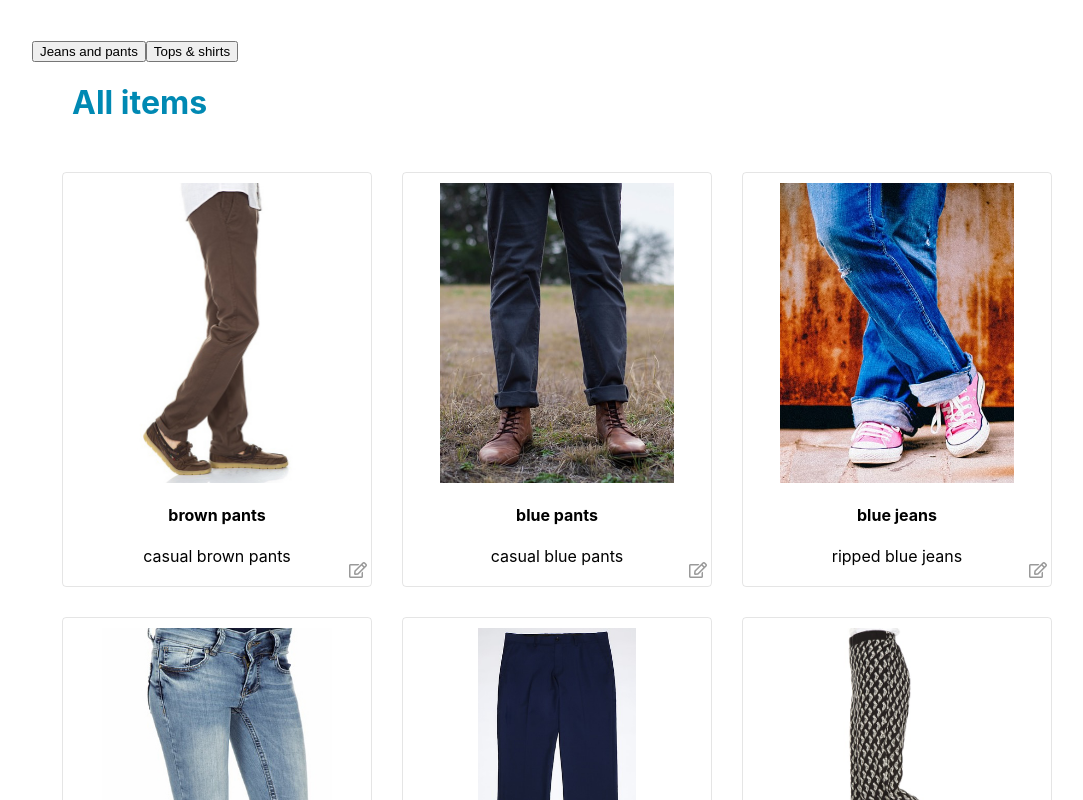
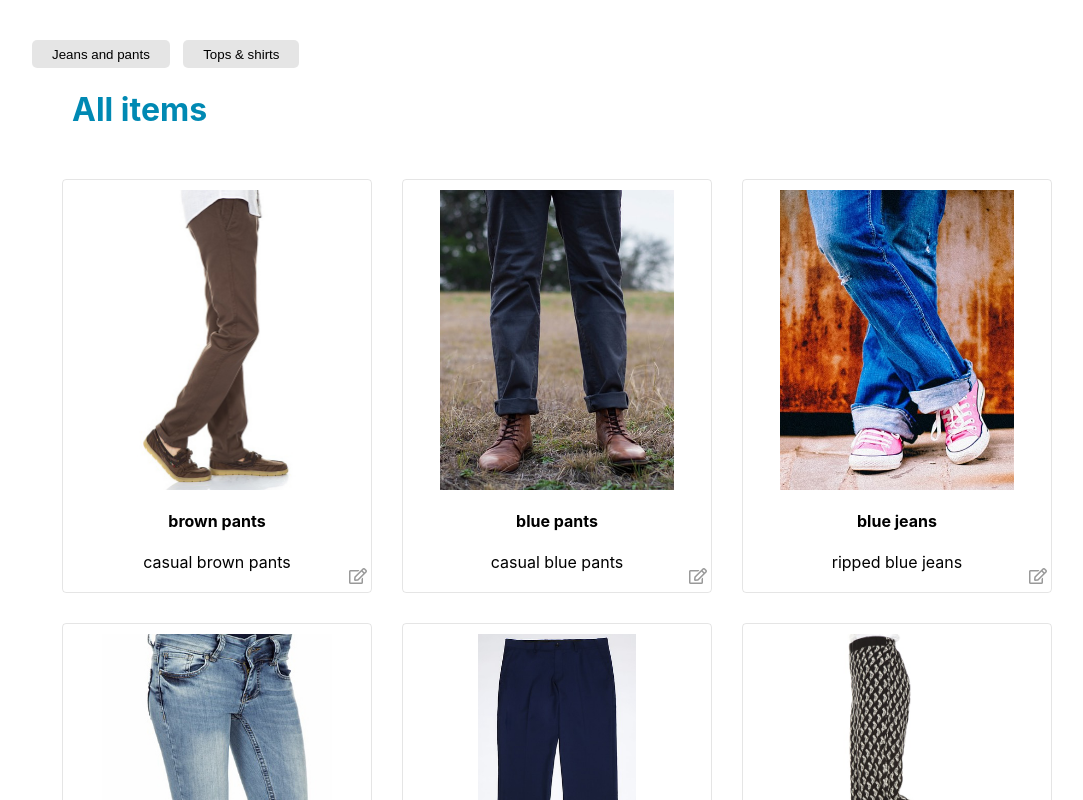
Before and after one commit to glucus/your-style-react, a React (Create React App) app: page / in a window 1280 px wide. Shown: the top 800 px of the page, without its empty margins (58-1141 px from the left). Built offline with nearby package versions, Linux system fonts and the light colour scheme.

Commit message:
edited CategoryTabs

```diff
--- /dev/null
+++ b/src/components/CategoryTabs/CategoryTabs.scss
@@ -0,0 +1,29 @@
+
+.categoryTabs {
+  display: flex;
+  flex-direction: row;
+  justify-content: flex-start;
+}
+
+button {
+  display: flex;
+  align-items: center;
+  justify-content: center;
+  border-radius: 5px;
+
+  border: none;
+  outline: none;
+  cursor: pointer;
+
+  padding: 0.5em 1.5em;
+  margin-right: 1em;
+}
+
+.unselected {
+  background-color: rgba(0, 0, 0, 0.1);
+}
+
+.selected {
+  background-color: #0089b3;
+  color: #ffffff;
+}
--- a/src/components/CategoryTabs/index.jsx
+++ b/src/components/CategoryTabs/index.jsx
@@ -1,20 +1,23 @@
 import React from 'react';
+import './CategoryTabs.scss';
 
 const CategoryTabs = (props) => {
 
-  const { categories, handleClick } = props;
+  const { categories, handleClick, categoryName } = props;
+
+  const isSelected = category => category.name === categoryName;
 
   return (
-    <React.Fragment>
+    <div className="categoryTabs">
       {categories && categories.map (
         category => <button key={category.id}
-                            data-name={category.name}
-                            data-description={category.description}
-                            onClick = {handleClick.bind (this, category.name, category.description) }>
+                            onClick = {handleClick.bind (this, category.name, category.description) }
+                            className={isSelected(category) ? "selected" : "unselected" }
+                    >
                         {category.description}
                     </button>
       )}
-      </React.Fragment>
+      </div>
   );
 };
 
--- a/src/components/Gallery/index.jsx
+++ b/src/components/Gallery/index.jsx
@@ -21,15 +21,16 @@ class Gallery extends React.Component {
     const filteredItems = galleryItems.filter(
       item => this.filterByCategory(item, category)
     );
-    return filteredItems;
+    this.setState ({
+      filteredItems: filteredItems
+    })
   }
 
   categoryClick = (name, description, e) => {
-
+    this.filterItems(name);
     this.setState({
       categoryName: name,
-      categoryDescription: description,
-      filteredItems: this.filterItems(name)
+      categoryDescription: description
     });
   }
 
@@ -50,11 +51,12 @@ class Gallery extends React.Component {
   };
 
   render () {
-    const { categoryDescription, filteredItems } = this.state;
+    const { categoryDescription, filteredItems, categoryName } = this.state;
 
     return (
       <React.Fragment>
         <CategoryTabs categories={this.props.categories}
+                      categoryName={categoryName}
                       handleClick={this.categoryClick} />
         <h1>{categoryDescription}</h1>
         <div className="gallery">
```
